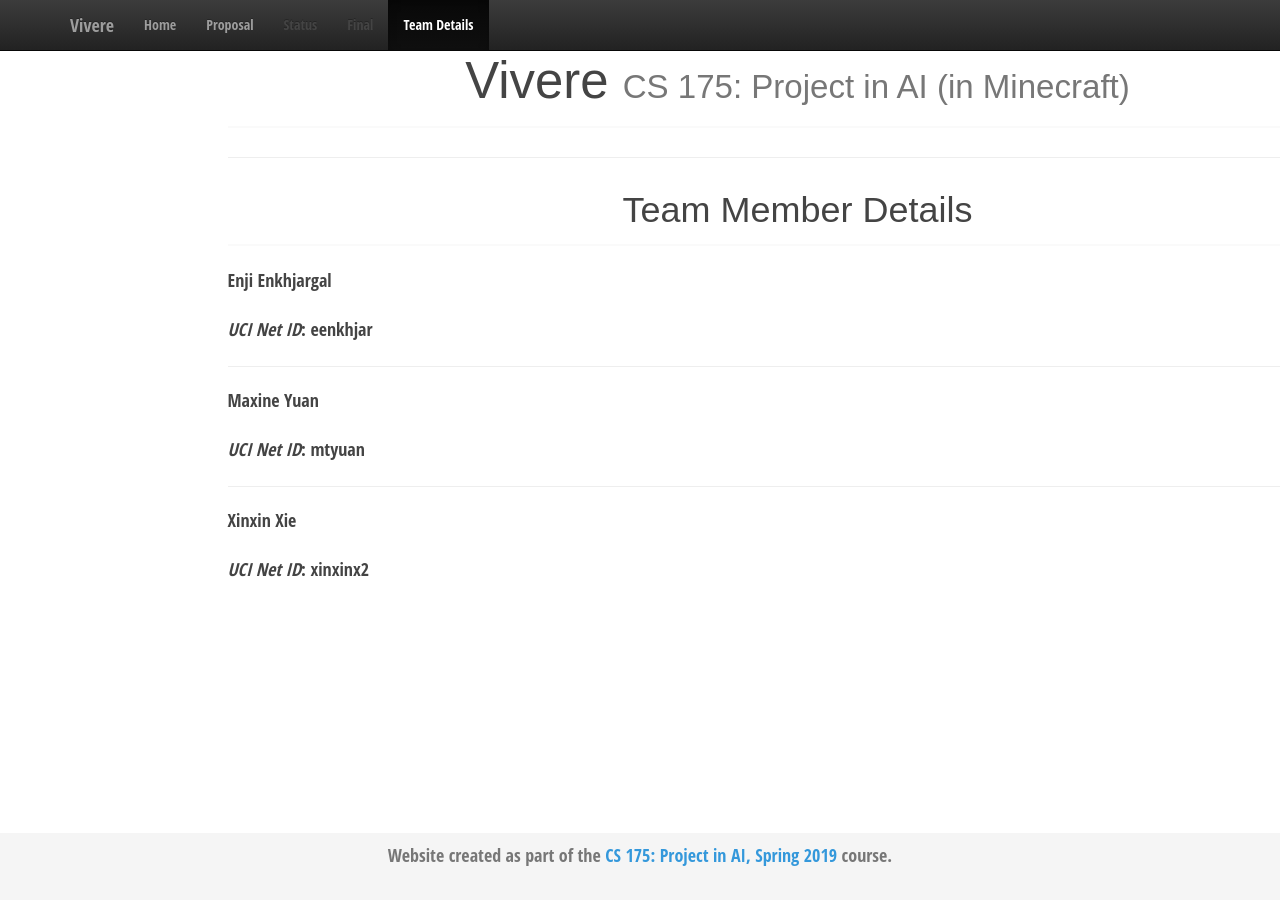
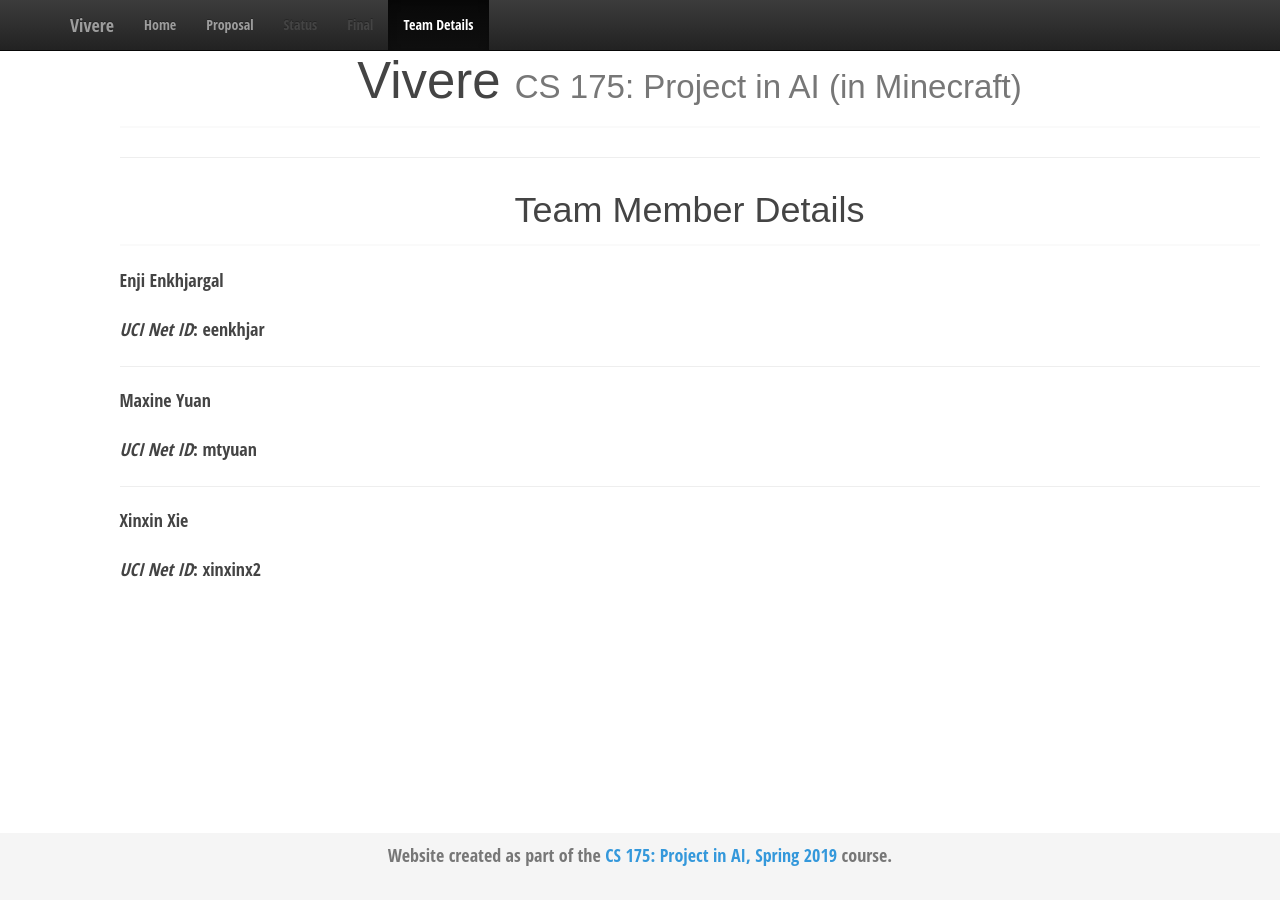
Before and after one commit to Enhjin/Vivere, a Jekyll site: the page built from docs/team.md, in a window 1280 px wide. Built offline with Jekyll 4.4.1, drawn with Linux system fonts in a browser that asks for light colours.

Commit message:
Update custom.css

```diff
--- a/docs/css/custom.css
+++ b/docs/css/custom.css
@@ -236,7 +236,8 @@ body {
   font-family: 'Open Sans Condensed', sans-serif;
   font-weight: 300;
   margin: 0 auto;
-  max-width: 48rem;
+  min-width: 32rem;
+  max-width: 60rem;
   line-height: 1.45;
   padding: .25rem;
 }
```
